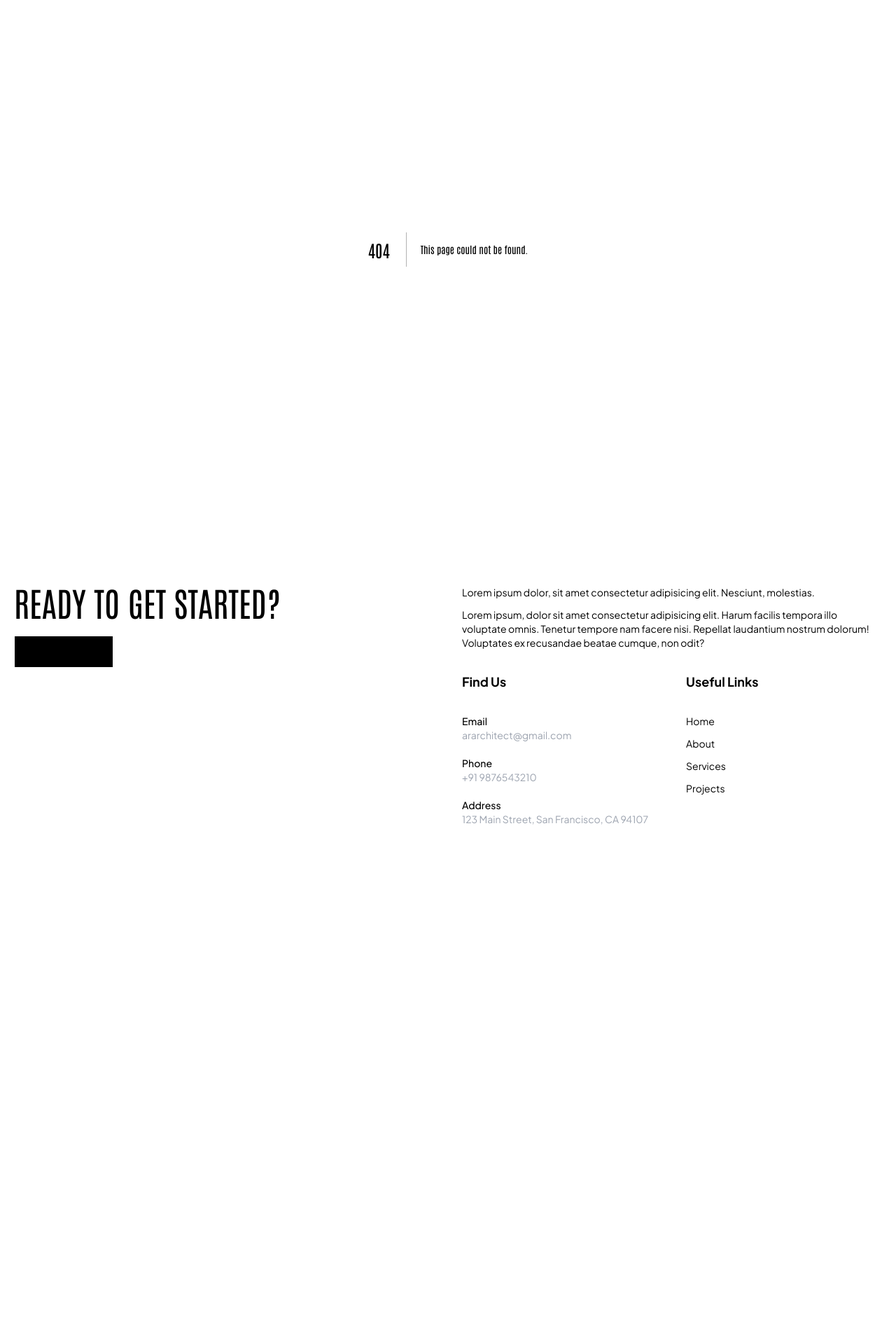
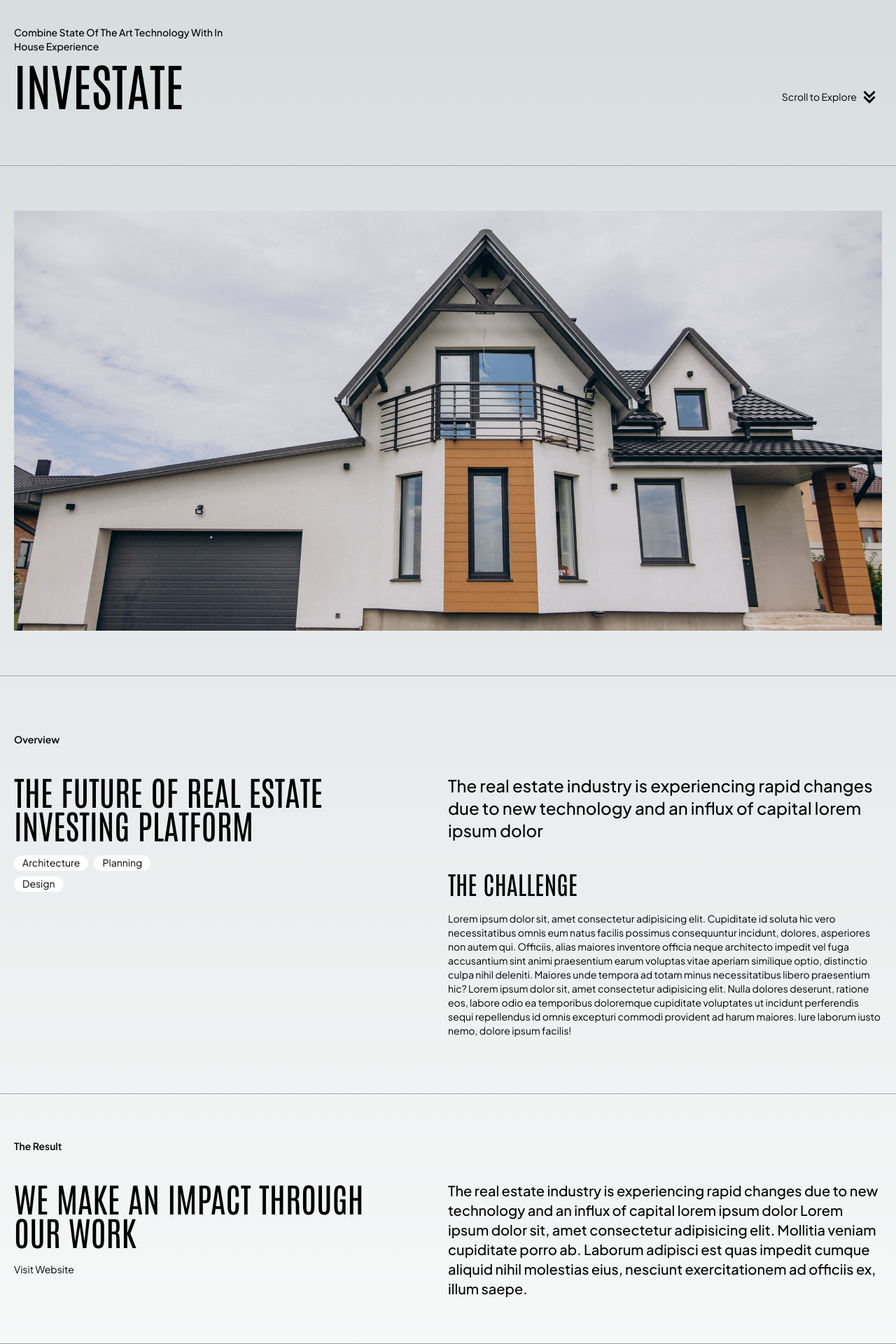
Before and after one commit to shaz1d/ar-architect-and-engineering, a Next.js app: page /projects/1 in a window 1280 px wide. Before the commit this address had no page. Shown: the part 100-2020 px from the top of the page at 70% size. Before the commit the page ends 1360 px from the top, so only its background shows below. Built offline with nearby package versions, Linux system fonts and the light colour scheme.

Commit message:
feat: project pages added

```diff
--- /dev/null
+++ b/src/app/projects/[slug]/page.tsx
@@ -0,0 +1,111 @@
+import Image from "next/image";
+import React from "react";
+
+type Props = {};
+
+const SingleProject = (props: Props) => {
+  return (
+    <>
+      <section className=" my-10 sm:my-20">
+        <div className="container-x">
+          <div className="flex gap-8 justify-between items-end">
+            <div>
+              <p className="font-medium capitalize mb-2 max-w-80">
+                Combine state of the art technology with in house experience
+              </p>
+              <h2 className="text-4xl sm:text-7xl uppercase">Investate</h2>
+            </div>
+            <p className=" shrink-0 flex items-center">
+              Scroll to Explore <i className="bx bx-chevrons-down bx-md"></i>
+            </p>
+          </div>
+        </div>
+      </section>
+      <section className="my-10 sm:my-20 border-b border-t border-gray-400 py-16">
+        <div className="container-x">
+          <Image
+            className=" object-cover object-center h-[600px]"
+            src={"/section/house.jpg"}
+            width={1920}
+            height={600}
+            alt="House"
+          />
+        </div>
+      </section>
+      <section className="my-10 sm:my-20">
+        <div className="container-x">
+          <p className="text-md font-semibold mb-10">Overview</p>
+          <div className="grid md:grid-cols-2">
+            <div className="max-w-[500px]">
+              <h2 className="text-4xl sm:text-5xl uppercase">
+                The future of real estate investing platform
+              </h2>
+              <ul className="flex gap-2 flex-wrap mt-5 max-w-52">
+                <li className="px-3 rounded-full pb-[2px] bg-white text-black">
+                  Architecture
+                </li>
+                <li className="px-3 rounded-full pb-[2px] bg-white text-black">
+                  Planning
+                </li>
+                <li className="px-3 rounded-full pb-[2px] bg-white text-black">
+                  Design
+                </li>
+              </ul>
+            </div>
+            <div>
+              <p className="text-2xl font-medium">
+                The real estate industry is experiencing rapid changes due to
+                new technology and an influx of capital lorem ipsum dolor
+              </p>
+              <h3 className="text-3xl sm:text-4xl uppercase mt-10 mb-5">
+                The Challenge
+              </h3>
+              <p>
+                Lorem ipsum dolor sit, amet consectetur adipisicing elit.
+                Cupiditate id soluta hic vero necessitatibus omnis eum natus
+                facilis possimus consequuntur incidunt, dolores, asperiores non
+                autem qui. Officiis, alias maiores inventore officia neque
+                architecto impedit vel fuga accusantium sint animi praesentium
+                earum voluptas vitae aperiam similique optio, distinctio culpa
+                nihil deleniti. Maiores unde tempora ad totam minus
+                necessitatibus libero praesentium hic? Lorem ipsum dolor sit,
+                amet consectetur adipisicing elit. Nulla dolores deserunt,
+                ratione eos, labore odio ea temporibus doloremque cupiditate
+                voluptates ut incidunt perferendis sequi repellendus id omnis
+                excepturi commodi provident ad harum maiores. Iure laborum iusto
+                nemo, dolore ipsum facilis!
+              </p>
+            </div>
+          </div>
+        </div>
+      </section>
+      <section className="my-10  sm:my-20  border-b border-t border-gray-400 py-16">
+        <div className="container-x">
+          <p className="text-md font-semibold mb-10">The Result</p>
+          <div className="grid md:grid-cols-2">
+            <div className="max-w-[500px]">
+              <h2 className="text-4xl sm:text-5xl uppercase">
+                We make an impact through our work
+              </h2>
+              <a className="inline-block mt-5" href="/">
+                Visit Website
+              </a>
+            </div>
+            <div>
+              <p className="text-xl font-medium">
+                The real estate industry is experiencing rapid changes due to
+                new technology and an influx of capital lorem ipsum dolor Lorem
+                ipsum dolor sit, amet consectetur adipisicing elit. Mollitia
+                veniam cupiditate porro ab. Laborum adipisci est quas impedit
+                cumque aliquid nihil molestias eius, nesciunt exercitationem ad
+                officiis ex, illum saepe.
+              </p>
+            </div>
+          </div>
+        </div>
+      </section>
+    </>
+  );
+};
+
+export default SingleProject;
--- /dev/null
+++ b/src/app/projects/page.tsx
@@ -0,0 +1,9 @@
+import React from "react";
+
+type Props = {};
+
+const Projects = (props: Props) => {
+  return <div>Projects</div>;
+};
+
+export default Projects;
```
